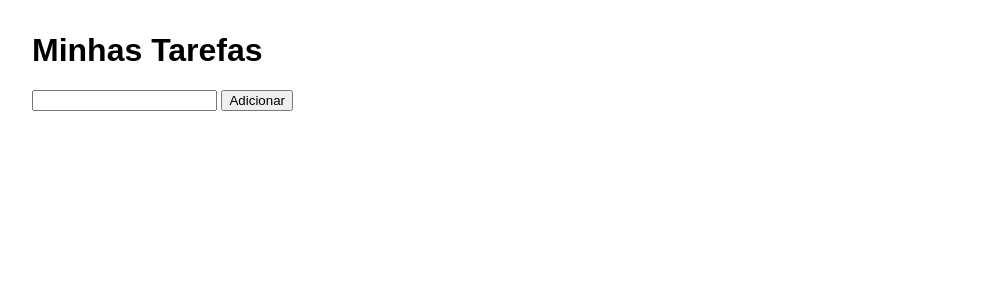
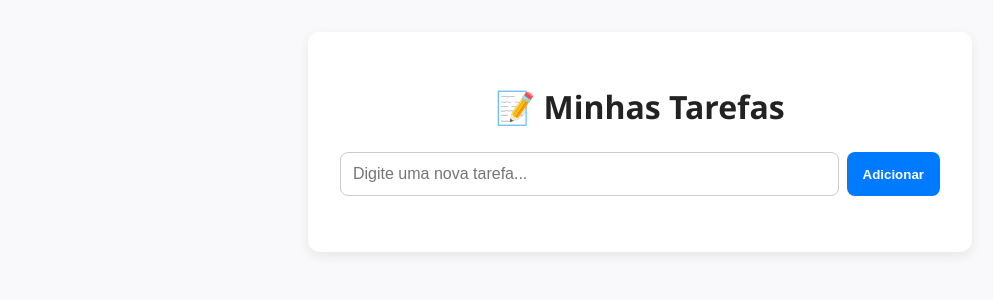
Before and after one commit to Fredericobarbosa/agenda, a Flask app: page / in a window 1280 px wide. Shown: the top 300 px of the page, without its empty margins (0-993 px from the left). Run offline with Flask 3, Linux system fonts and the light colour scheme; data that the repository does not hold is empty; some libraries are stand-ins or nearby versions.

Commit message:
Atualização da estilização

```diff
--- a/app/templates/index.html
+++ b/app/templates/index.html
@@ -5,27 +5,32 @@
     <link rel="stylesheet" href="/static/style.css" />
 </head>
 <body>
-    <h1>Minhas Tarefas</h1>
+    <div class="container">
+        <h1>📝 Minhas Tarefas</h1>
         {% if edit_task %}
-    <form method="POST" action="/edit/{{ edit_task[0] }}">
+        <form method="POST" action="/edit/{{ edit_task[0] }}" class="task-form">
             <input type="text" name="task" value="{{ edit_task[1] }}" required />
-        <button type="submit">Salvar</button>
-        <a href="/">Cancelar</a>
+            <button type="submit" class="btn primary">Salvar</button>
+            <a href="/" class="btn cancel">Cancelar</a>
         </form>
         {% else %}
-    <form method="POST">
-        <input type="text" name="task" required />
-        <button type="submit">Adicionar</button>
+        <form method="POST" class="task-form">
+            <input type="text" name="task" placeholder="Digite uma nova tarefa..." required />
+            <button type="submit" class="btn primary">Adicionar</button>
         </form>
         {% endif %}
+
         <div class="cards">
             {% for task in tasks %}
             <div class="card">
-            {{ task[1] }}
-            <a href="/delete/{{ task[0] }}">🗑️</a>
-            <a href="/edit/{{ task[0] }}">✏️</a>
+                <span>{{ task[1] }}</span>
+                <div class="actions">
+                    <a href="/edit/{{ task[0] }}" class="icon edit" title="Editar">✏️</a>
+                    <a href="/delete/{{ task[0] }}" class="icon delete" title="Excluir">🗑️</a>
+                </div>
             </div>
             {% endfor %}
         </div>
+    </div>
 </body>
 </html>
--- a/static/style.css
+++ b/static/style.css
@@ -1,10 +1,107 @@
 body {
-    font-family: sans-serif;
-    margin: 2rem;
+    font-family: 'Segoe UI', Tahoma, Geneva, Verdana, sans-serif;
+    background-color: #f9f9fb;
+    margin: 0;
+    padding: 2rem;
+    color: #333;
 }
+
+.container {
+    max-width: 600px;
+    margin: auto;
+    background: #fff;
+    padding: 2rem;
+    border-radius: 12px;
+    box-shadow: 0 4px 12px rgba(0, 0, 0, 0.08);
+}
+
+h1 {
+    text-align: center;
+    margin-bottom: 1.5rem;
+    color: #222;
+}
+
+.task-form {
+    display: flex;
+    gap: 0.5rem;
+    margin-bottom: 1.5rem;
+    flex-wrap: wrap;
+}
+
+.task-form input[type="text"] {
+    flex: 1;
+    padding: 0.75rem;
+    border: 1px solid #ccc;
+    border-radius: 8px;
+    font-size: 1rem;
+}
+
+.btn {
+    padding: 0.7rem 1rem;
+    border: none;
+    border-radius: 8px;
+    font-weight: bold;
+    cursor: pointer;
+    text-decoration: none;
+    display: inline-block;
+    transition: background 0.3s;
+}
+
+.primary {
+    background-color: #007bff;
+    color: white;
+}
+
+.primary:hover {
+    background-color: #0056b3;
+}
+
+.cancel {
+    background-color: #ccc;
+    color: #333;
+}
+
+.cancel:hover {
+    background-color: #999;
+}
+
+.cards {
+    display: flex;
+    flex-direction: column;
+    gap: 0.8rem;
+}
+
 .card {
     background: #f0f0f0;
     padding: 1rem;
-    margin: 0.5rem 0;
+    border-radius: 8px;
+    display: flex;
+    justify-content: space-between;
+    align-items: center;
+    transition: background 0.2s;
+}
+
+.card:hover {
+    background: #e2e2e2;
+}
+
+.actions {
+    display: flex;
+    gap: 0.5rem;
+}
+
+.icon {
+    font-size: 1.2rem;
+    text-decoration: none;
+    padding: 0.3rem;
     border-radius: 5px;
+    transition: background 0.2s;
 }
+
+.icon.edit:hover {
+    background: #d0ebff;
+}
+
+.icon.delete:hover {
+    background: #ffe0e0;
+}
```
Lines whose indentation alone changed are shown as unchanged.
